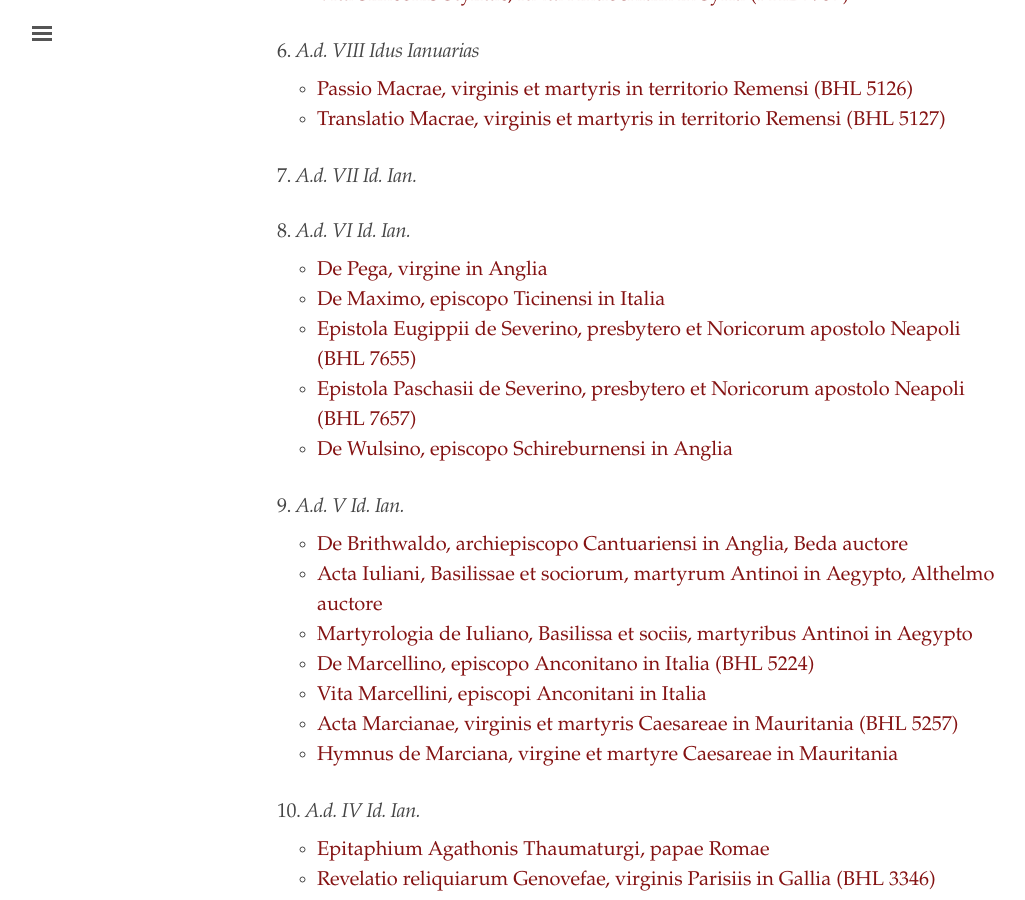
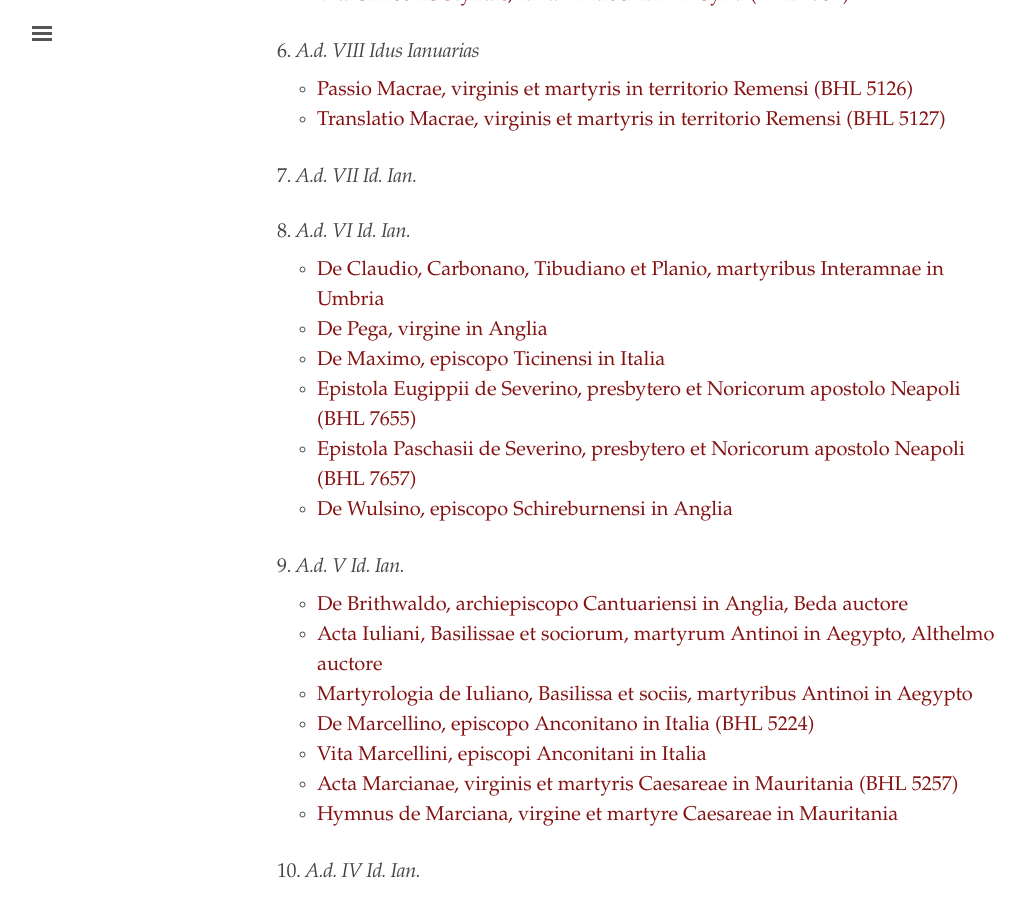
Before and after one commit to cjkoepke1/latin-hagiography, a Jekyll site: the page built from index.md, in a window 1280 px wide and 900 px high, scrolled down 1335 px. Shown: the whole window, without its empty margins (3-1028 px from the left). Built offline with Jekyll 4.4.1, drawn with Linux system fonts in a browser that asks for light colours.

Commit message:
Added De Claudio et Sociis

```diff
--- a/index.md
+++ b/index.md
@@ -55,6 +55,7 @@ title: "Latin Hagiography"
 
 ### 8. *A.d. VI Id. Ian.*
 
+- [De Claudio, Carbonano, Tibudiano et Planio, martyribus Interamnae in Umbria](https://cjkoepke1.github.io/latin-hagiography/texts/de-claudio-et-sociis/)
 - [De Pega, virgine in Anglia](https://cjkoepke1.github.io/latin-hagiography/texts/de-pega/)
 - [De Maximo, episcopo Ticinensi in Italia](https://cjkoepke1.github.io/latin-hagiography/texts/de-maximo-ticinensi/)
 - [Epistola Eugippii de Severino, presbytero et Noricorum apostolo Neapoli (BHL 7655)](https://cjkoepke1.github.io/latin-hagiography/texts/epistola-eugippii-de-severino/)
```
